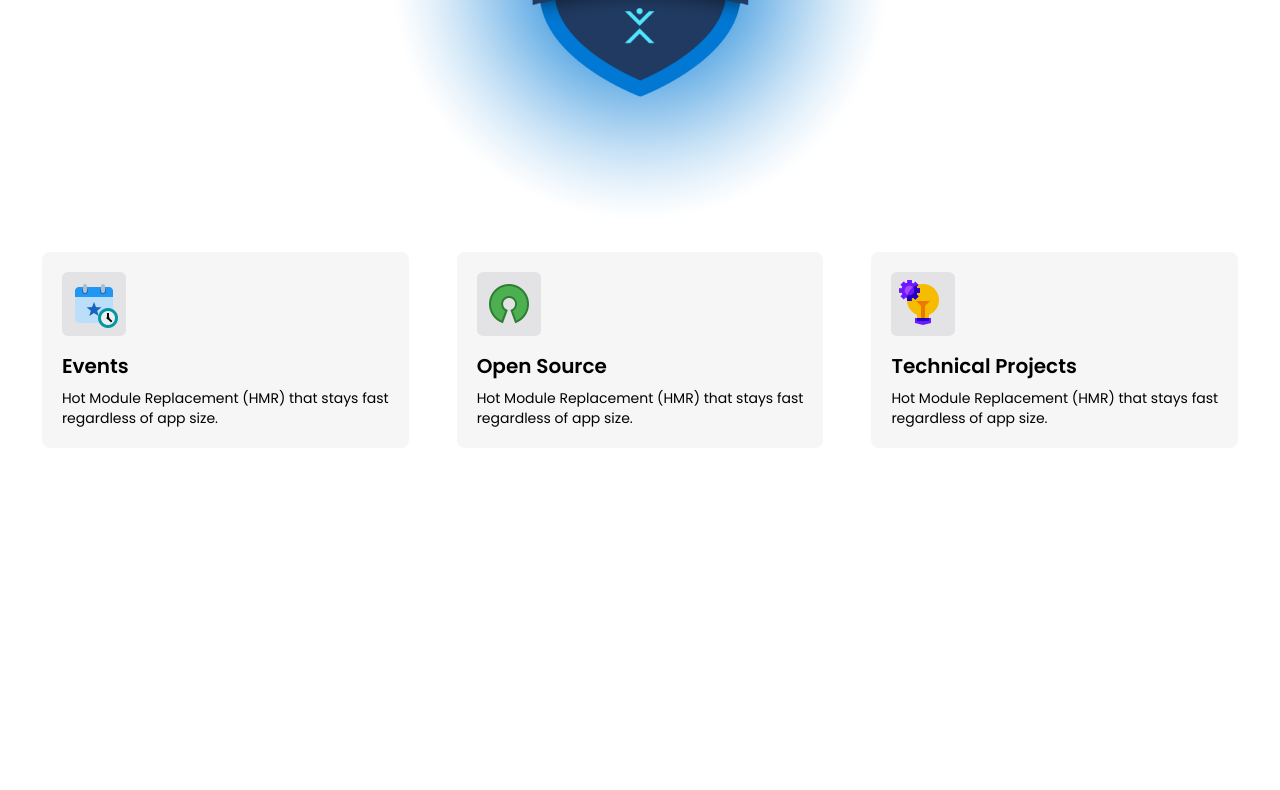
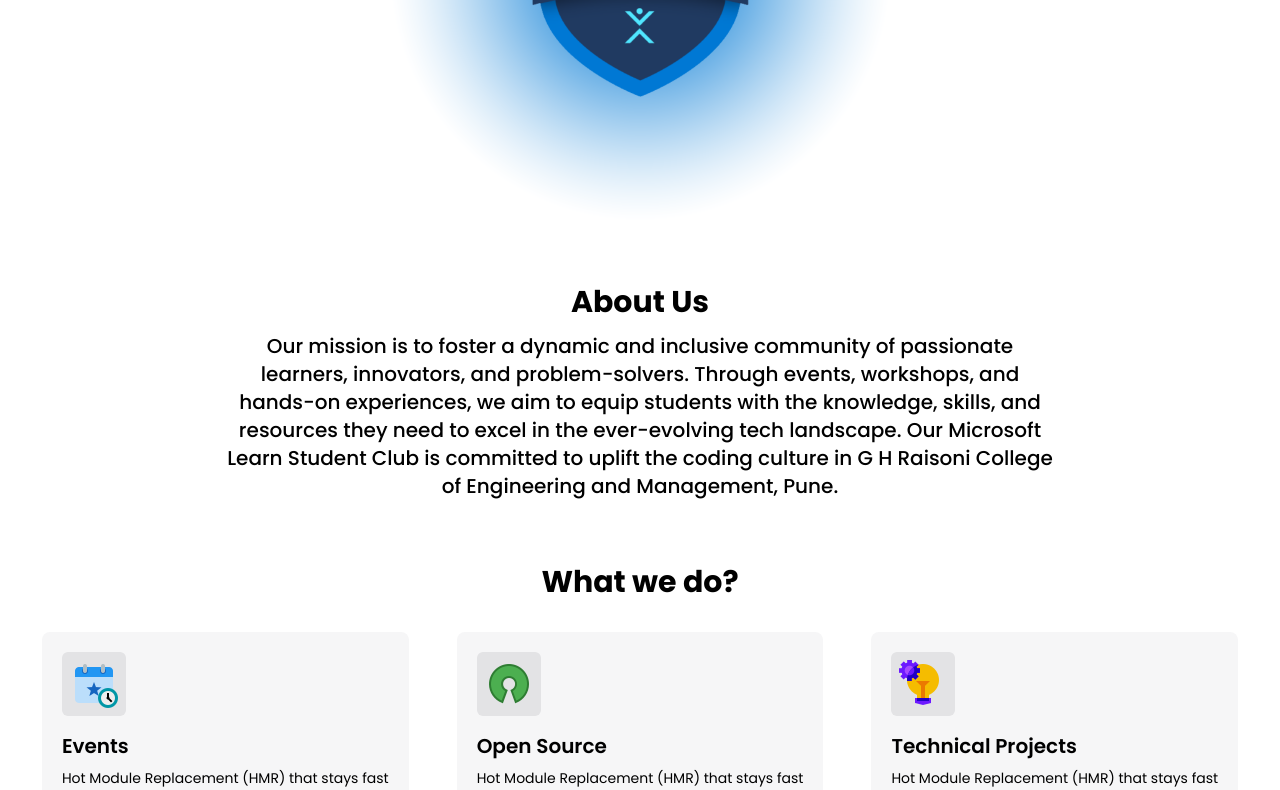
Before and after one commit to MLSC-GHRCEM/website, a React (Vite) app: page / in a window 1280 px wide. Shown: the part 508-1298 px from the top of the page. Before the commit the page ends 956 px from the top, so only its background shows below. Built offline with nearby package versions, Linux system fonts and the light colour scheme.

Commit message:
headings and small fixes

```diff
--- a/src/App.jsx
+++ b/src/App.jsx
@@ -1,4 +1,5 @@
 import "./App.css";
+import AboutUs from "./components/AboutUs";
 import Hero from "./components/Hero";
 import Navbar from "./components/Navbar.jsx";
 import WhatWeDo from "./components/WhatWeDo";
@@ -8,6 +9,7 @@ function App() {
     <>
       <Navbar />
       <Hero />
+      <AboutUs />
       <WhatWeDo />
     </>
   );
--- /dev/null
+++ b/src/components/AboutUs.jsx
@@ -0,0 +1,22 @@
+import React from "react";
+
+function AboutUs() {
+  return (
+    <>
+      <h1 className="text-center text-3xl font-bold pt-16">About Us</h1>
+      <div className="pt-3">
+        <p className="text-center md:px-56 px-5 font-medium md:text-xl">
+          Our mission is to foster a dynamic and inclusive community of
+          passionate learners, innovators, and problem-solvers. Through events,
+          workshops, and hands-on experiences, we aim to equip students with the
+          knowledge, skills, and resources they need to excel in the
+          ever-evolving tech landscape. Our Microsoft Learn Student Club is
+          committed to uplift the coding culture in G H Raisoni College of
+          Engineering and Management, Pune.
+        </p>
+      </div>
+    </>
+  );
+}
+
+export default AboutUs;
--- a/src/components/WhatWeDo.jsx
+++ b/src/components/WhatWeDo.jsx
@@ -5,6 +5,8 @@ import technical from "../assets/whatwedo-icons/projects.png";
 
 function WhatWeDo() {
   return (
+    <>
+      <h1 className="text-center text-3xl font-bold pt-16">What we do?</h1>
       <div className="flex justify-center items-center px-5 pt-8">
         <div className="grid grid-cols-1 md:grid-cols-3 gap-12">
           <div className="bg-[#F6F6F7] p-2 rounded-lg hover:bg-gray-200">
@@ -57,6 +59,7 @@ function WhatWeDo() {
           </div>
         </div>
       </div>
+    </>
   );
 }
 
```
Lines whose indentation alone changed are shown as unchanged.
